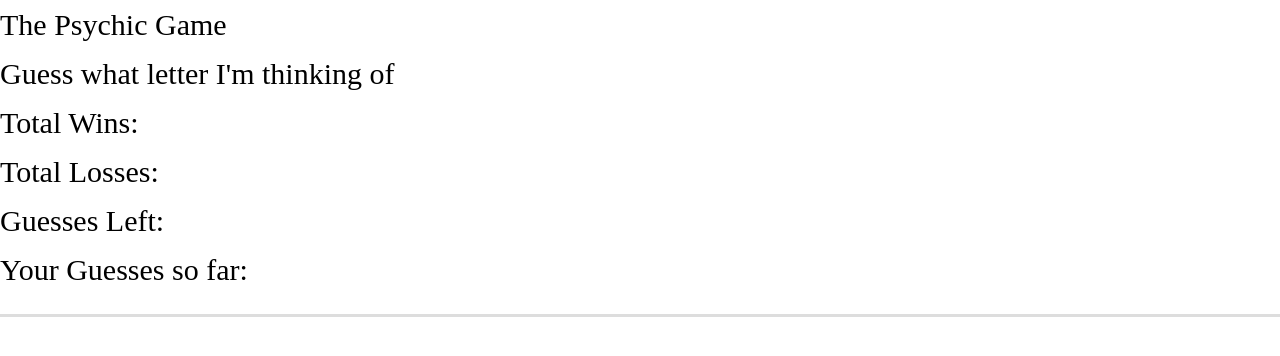
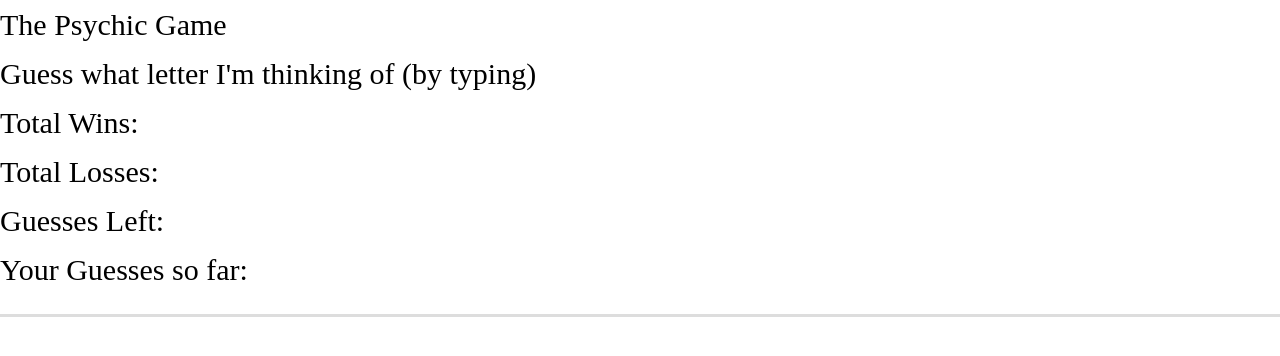
Before and after one commit to mmcadet/Psychic-Game, a plain HTML site: page index.html in a window 1280 px wide. Drawn offline with Linux system fonts and the light colour scheme.

Commit message:
Update index.html

```diff
--- a/index.html
+++ b/index.html
@@ -11,7 +11,7 @@
 <body>
     <div id="game">
             <h1>The Psychic Game</h1>
-            <p>Guess what letter I'm thinking of</p>
+            <p>Guess what letter I'm thinking of (by typing)</p>
             <p>Total Wins: </p>
             <p>Total Losses: </p>
             <p>Guesses Left: </p>
```
